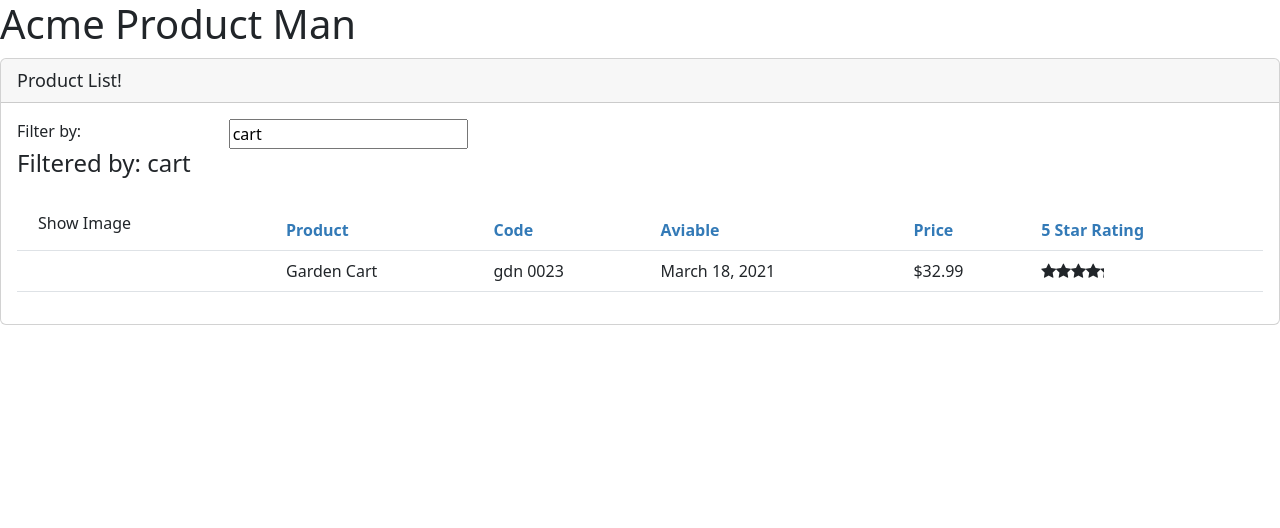
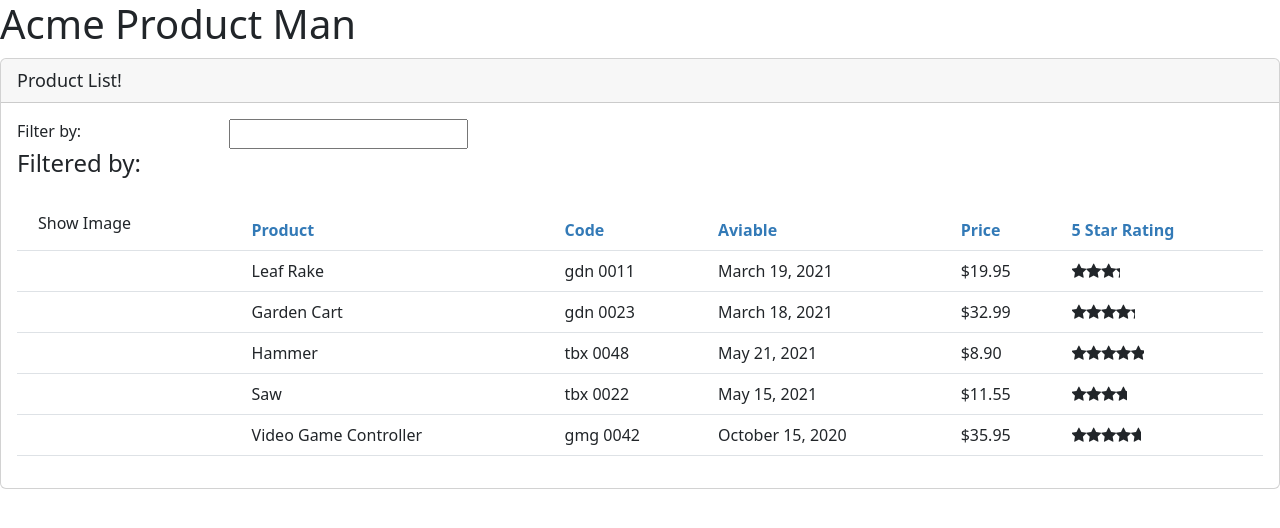
Before and after one commit to ismael-bit/Angular-GettingStarted, an Angular app in the folder APM-Start/: page / in a window 1280 px wide. Shown: the top 528 px of the page. Built offline with nearby package versions, Linux system fonts and the light colour scheme.

Commit message:
Hasta unidad 9

```diff
--- a/APM-Start/src/app/products/product-list.component.ts
+++ b/APM-Start/src/app/products/product-list.component.ts
@@ -1,5 +1,6 @@
 import { Component, OnInit } from "@angular/core";
 import { Iproduct } from "./product";
+import { ProductService } from "./product.service";
 
 @Component({
     selector: 'pm-products',
@@ -23,30 +24,9 @@
 }
 
 filteredProducts: Iproduct[]=[];
+products: Iproduct[] = [];
 
-products: Iproduct[] = [
-    {
-        "productId": 1,
-        "productName": "Leaf Rake",
-        "productCode": "GDN-0011",
-        "releaseDate": "March 19, 2021",
-        "description": "Leaf rake with 48-inch wooden handle.",
-        "price": 19.95,
-        "starRating": 3.2,
-        "imageUrl": "assets/images/leaf_rake.png"
-      },
-      {
-        "productId": 2,
-        "productName": "Garden Cart",
-        "productCode": "GDN-0023",
-        "releaseDate": "March 18, 2021",
-        "description": "15 gallon capacity rolling garden cart",
-        "price": 32.99,
-        "starRating": 4.2,
-        "imageUrl": "assets/images/garden_cart.png"
-      }
-
-];
+constructor(private productService: ProductService){}
 
 performfilter(filterBy: string): Iproduct[]{
   filterBy: filterBy.toLocaleLowerCase();
@@ -59,7 +39,8 @@
 }
 
 ngOnInit(): void {
-this.listFilter='cart';
+this.products = this.productService.getProducts();
+this.filteredProducts = this.products;
 }
 
 onRatingClicked(message: string): void{
--- /dev/null
+++ b/APM-Start/src/app/products/product.service.ts
@@ -0,0 +1,63 @@
+import { Injectable } from "@angular/core";
+import { Iproduct } from "./product";
+
+@Injectable({
+    providedIn: 'root'
+})
+export class ProductService{
+
+    getProducts(): Iproduct[]{
+        return[
+            {
+                "productId": 1,
+                "productName": "Leaf Rake",
+                "productCode": "GDN-0011",
+                "releaseDate": "March 19, 2021",
+                "description": "Leaf rake with 48-inch wooden handle.",
+                "price": 19.95,
+                "starRating": 3.2,
+                "imageUrl": "assets/images/leaf_rake.png"
+              },
+              {
+                "productId": 2,
+                "productName": "Garden Cart",
+                "productCode": "GDN-0023",
+                "releaseDate": "March 18, 2021",
+                "description": "15 gallon capacity rolling garden cart",
+                "price": 32.99,
+                "starRating": 4.2,
+                "imageUrl": "assets/images/garden_cart.png"
+              },
+              {
+                "productId": 5,
+                "productName": "Hammer",
+                "productCode": "TBX-0048",
+                "releaseDate": "May 21, 2021",
+                "description": "Curved claw steel hammer",
+                "price": 8.9,
+                "starRating": 4.8,
+                "imageUrl": "assets/images/hammer.png"
+              },
+              {
+                "productId": 8,
+                "productName": "Saw",
+                "productCode": "TBX-0022",
+                "releaseDate": "May 15, 2021",
+                "description": "15-inch steel blade hand saw",
+                "price": 11.55,
+                "starRating": 3.7,
+                "imageUrl": "assets/images/saw.png"
+              },
+              {
+                "productId": 10,
+                "productName": "Video Game Controller",
+                "productCode": "GMG-0042",
+                "releaseDate": "October 15, 2020",
+                "description": "Standard two-button video game controller",
+                "price": 35.95,
+                "starRating": 4.6,
+                "imageUrl": "assets/images/xbox-controller.png"
+              }
+        ]
+    }
+}
```
